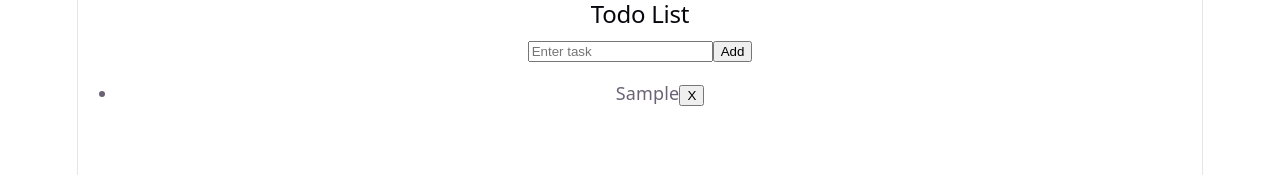
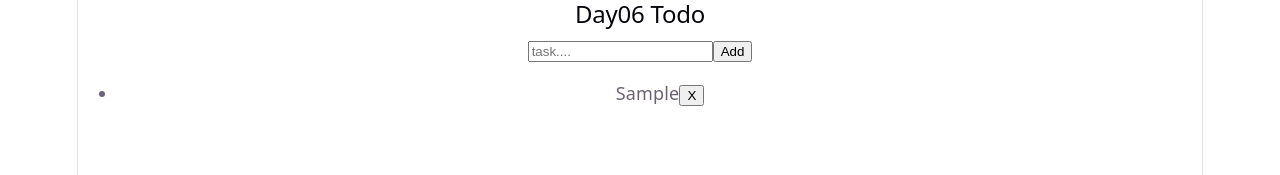
Before and after one commit to gayathrimp05/DailyStudy, a React (Vite) app in the folder frontend/Dailystudy/: page / in a window 1280 px wide. Both pictures are taken after typing "Sample" into the empty fields and a click on the button "Add". Shown: the top 175 px of the page. Built offline with nearby package versions, Linux system fonts and the light colour scheme.

Commit message:
added a deletion feature in the todo list for day06

```diff
--- a/frontend/Dailystudy/src/App.jsx
+++ b/frontend/Dailystudy/src/App.jsx
@@ -1,7 +1,7 @@
-import Day05 from "./Day05";
+import Day06 from "./day06";
 
 function App() {
-  return <Day05 />;
+  return <Day06 />;
 }
 
 export default App;
--- /dev/null
+++ b/frontend/Dailystudy/src/day06.jsx
@@ -0,0 +1,66 @@
+import { useState } from "react";
+
+function Day06() {
+  const [task, setTask] = useState("");
+  const [list, setList] = useState([]);
+
+  function addTask() {
+    if (task === "") return;
+
+    const newTask = {
+      text: task,
+      completed: false,
+    };
+
+    setList([...list, newTask]);
+    setTask("");
+  }
+
+  function deleteTask(index) {
+    const newList = list.filter((_, i) => i !== index);
+    setList(newList);
+  }
+
+  function toggleTask(index) {
+    const newList = [...list];
+
+    setList(newList);
+  }
+
+  return (
+    <div>
+      <h2>Day06 Todo</h2>
+
+      <input
+        value={task}
+        onChange={(e) => setTask(e.target.value)}
+        onKeyDown={(e) => {
+
+        }}
+        placeholder="task...."
+      />
+
+      <button onClick={addTask}>Add</button>
+
+      <ul>
+        {list.map((item, index) => (
+          <li key={index}>
+            <span
+              onClick={() => toggleTask(index)}
+              style={{
+                textDecoration: item.completed ? "line-through" : "none",
+                cursor: "pointer",
+              }}
+            >
+              {item.text}
+            </span>
+
+            <button onClick={() => deleteTask(index)}>X</button>
+          </li>
+        ))}
+      </ul>
+    </div>
+  );
+}
+
+export default Day06;
```
